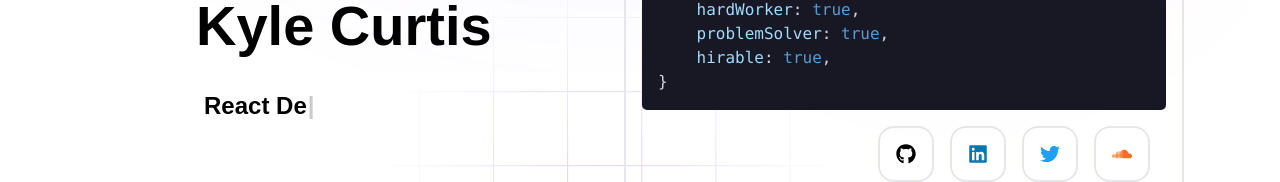
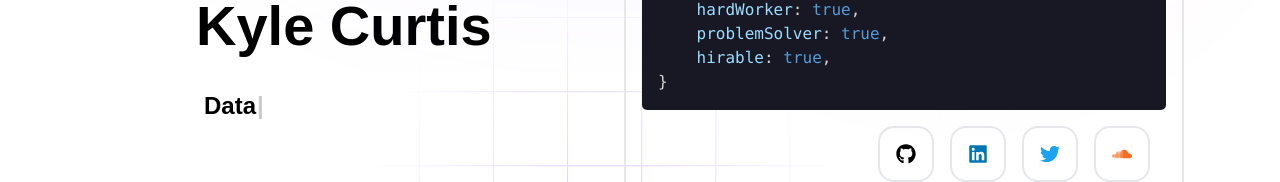
Before and after one commit to kylecurtis/portfolio, a Next.js app: page / in a window 1280 px wide. Shown: the part 366-548 px from the top of the page. Built offline with nearby package versions, Linux system fonts and the light colour scheme; a web font is replaced by a local one; what @catppuccin/tailwindcss would draw is missing.

Commit message:
Modify typewriter text

```diff
--- a/app/components/Writer.tsx
+++ b/app/components/Writer.tsx
@@ -10,10 +10,13 @@ const Writer = () => {
         <Typewriter
           options={{
             strings: [
-              "Web Designer",
-              "React Developer",
-              "Linux Enthusiast",
-              "Lifelong Student"
+              "Web Development",
+              "Data Analysis",
+              "Data Visualization",
+              "3D Design & Animation",
+              "Game Development",
+              "Music Production"
+
             ],
             autoStart: true,
             loop: true,
```
